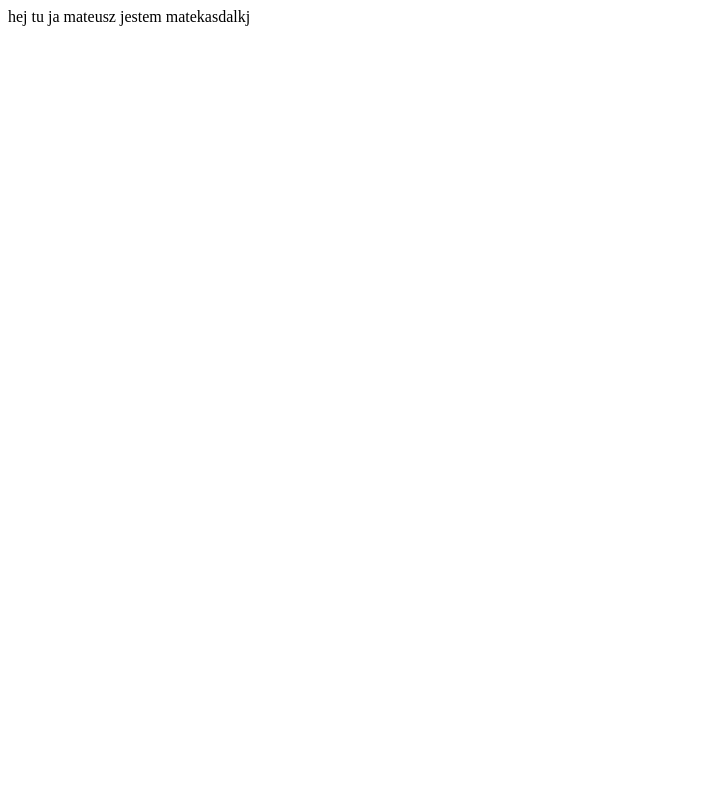
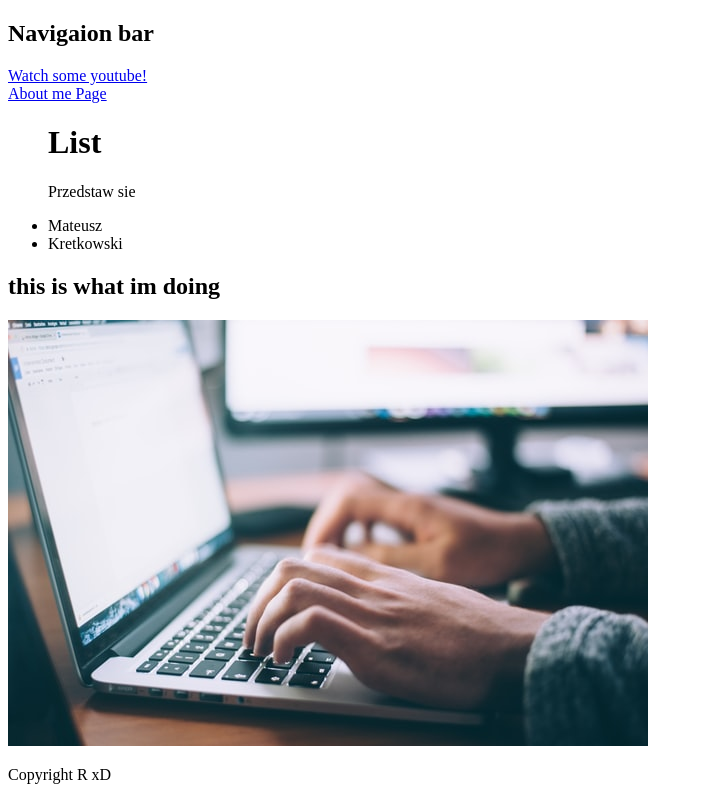
Before and after one commit to MateuszKretkowski/Project, a plain HTML site: page index.html in a window 1280 px wide. Shown: the whole page, without its empty margins (0-703 px from the left). Drawn offline with Linux system fonts and the light colour scheme.

Commit message:
lists, nav, footer, main, images

```diff
--- a/index.html
+++ b/index.html
@@ -1,12 +1,31 @@
 <!DOCTYPE html>
 <html lang="en">
-<head>
-    <meta charset="UTF-8">
-    <meta http-equiv="X-UA-Compatible" content="IE=edge">
-    <meta name="viewport" content="width=device-width, initial-scale=1.0">
+  <head>
+    <meta charset="UTF-8" />
+    <meta http-equiv="X-UA-Compatible" content="IE=edge" />
+    <meta name="viewport" content="width=device-width, initial-scale=1.0" />
     <title>Document</title>
-</head>
-<body>
-        hej tu ja mateusz jestem matekasdalkj
-</body>
+  </head>
+  <body>
+    <nav>
+        <h1>Navigaion bar</h1>
+    </nav>
+    <main>
+      <a href="https://youtube.com" target="_black">Watch some youtube!</a>
+      <div>
+        <a href="/dashboard.html" target="_blank">About me Page</a>
+      </div>
+      <ul>
+        <h1>List</h1>
+        <p>Przedstaw sie</p>
+        <li>Mateusz</li>
+        <li>Kretkowski</li>
+      </ul>
+      <h2>this is what im doing</h2>
+      <img src="./assets/about.jpg" alt="">
+    </main>
+    <footer>
+        <p>Copyright R xD</p>
+    </footer>
+  </body>
 </html>
```
Also changed, not shown: dashboard.html (added, +12 -0 lines), assets/FES.svg (added), assets/about.jpg (added), assets/discord.png (added), assets/laptop.png (added).
